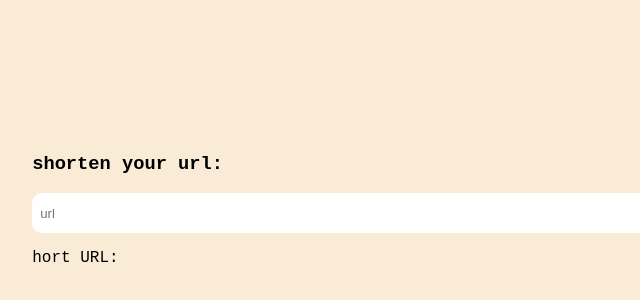
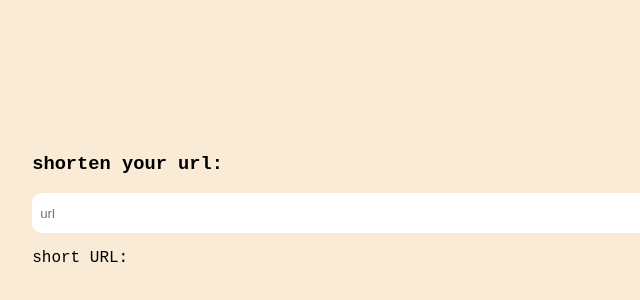
Before and after one commit to yetiasg/custom-url-shortener, a plain HTML site: page frontend/index.html in a window 1280 px wide. Shown: the part 186-486 px from the top of the page, 199-839 px from the left. Drawn offline with Linux system fonts and the light colour scheme.

Commit message:
fix some small bugs

```diff
--- a/frontend/index.html
+++ b/frontend/index.html
@@ -15,7 +15,7 @@
       <input type="text" name="originalUrl" id="originalUrl" placeholder="url">
       <button id="sendURL">Shorten</button>
     </form>
-    <p >hort URL: <span id="newUrl"></span></p>
+    <p>short URL: <span id="newUrl"></span></p>
   </section>
 </body>
 </html>
```
